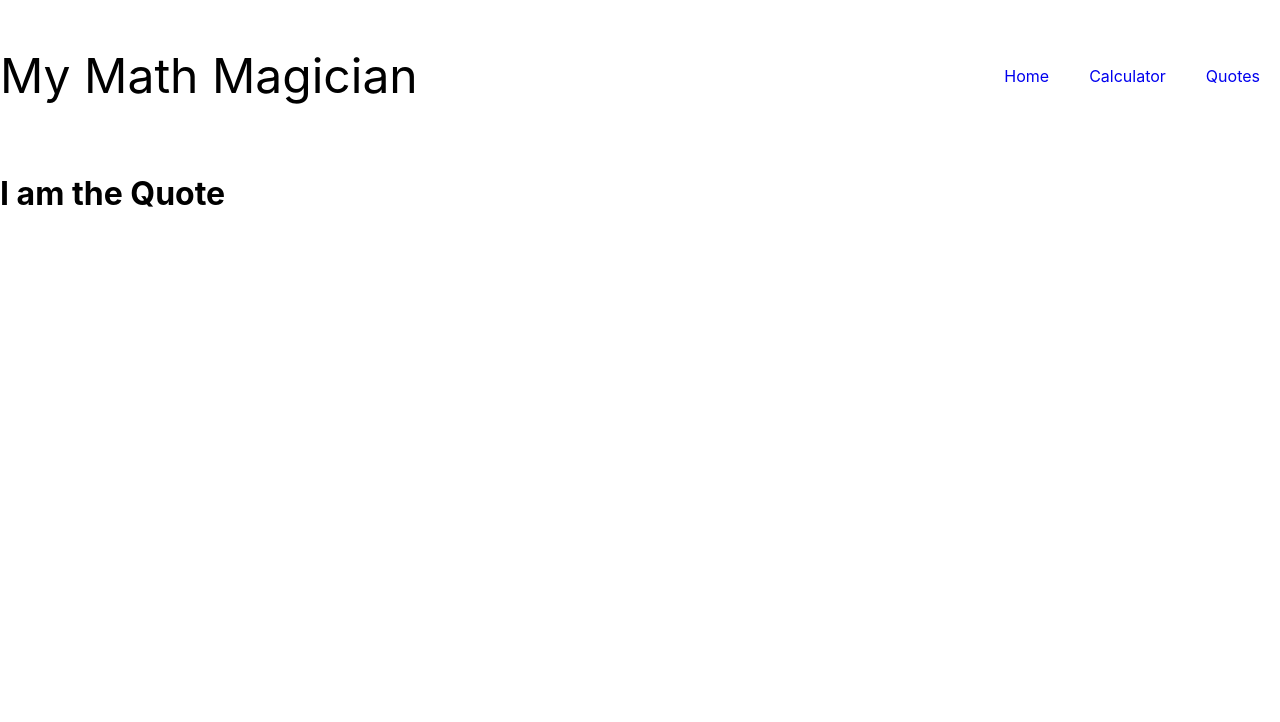
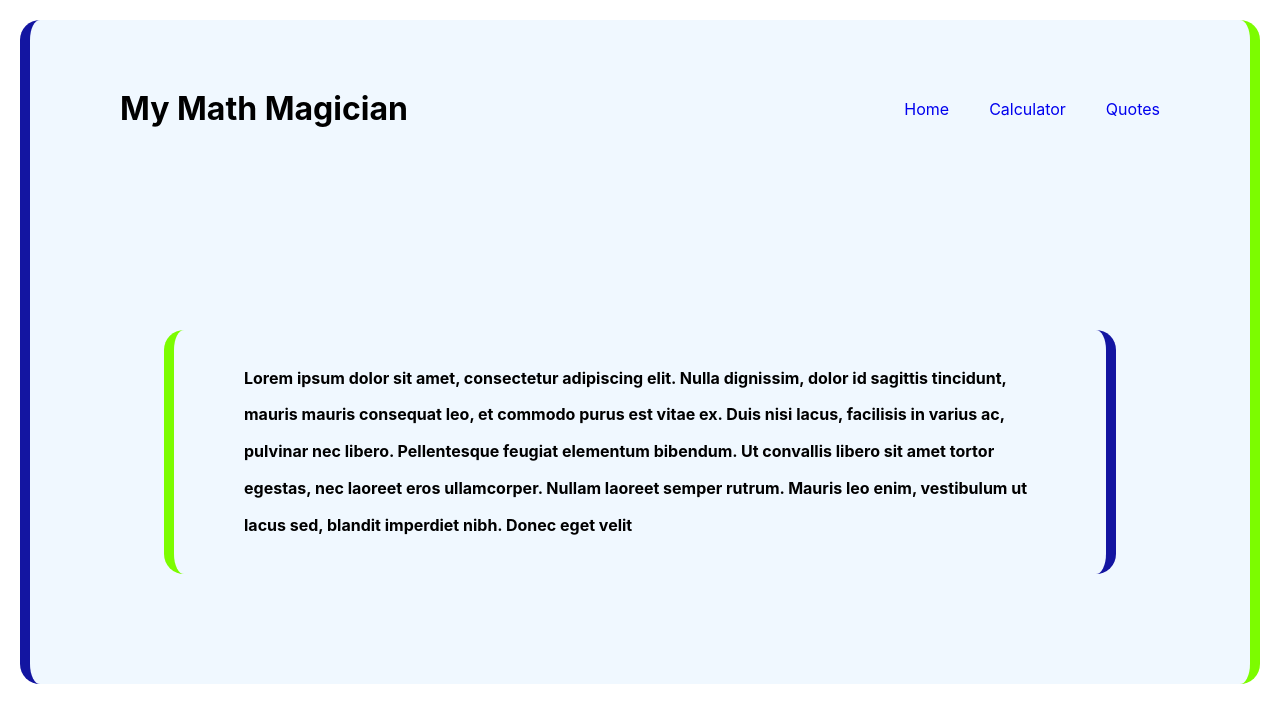
Before and after one commit to richardoppiyo/math-magician, a React (Create React App) app: page /Quotes in a window 1280 px wide. Shown: the top 722 px of the page. Built offline with nearby package versions, Linux system fonts and the light colour scheme.

Commit message:
add content to quote page and fix linter errors

```diff
--- a/src/components/Calculator.css
+++ b/src/components/Calculator.css
@@ -1,19 +1,27 @@
 .grid-container {
-  width: 40%;
+  width: 35%;
   display: grid;
   grid-template-columns: auto auto auto auto;
-  gap: 1px;
+  gap: 0.5px;
   background-color: #cdd2d6;
   padding: 10px;
-  margin: 0 auto;
+  margin: 0 10vw 0 auto;
+}
+
+.outerbox {
+  margin: 20px;
+  padding: 30px 70px;
+  background-color: aliceblue;
+  border-left: 10px rgb(19, 21, 161) solid;
+  border-right: 10px lawngreen solid;
+  border-radius: 20px;
 }
 
 .grid-container > button {
   background-color: rgba(255, 255, 255, 0.8);
   text-align: center;
-  padding: 20px 0;
   font-size: 30px;
-  height: 100px;
+  height: 85px;
 }
 
 .item1 {
--- a/src/components/Calculator.js
+++ b/src/components/Calculator.js
@@ -12,10 +12,15 @@ const Calculator = () => {
     setState(calculate(state, button));
   };
 
+  const myStyle = {
+    color: 'red',
+    marginLeft: '3vw',
+  };
+
   return (
-    // <Header />
     <div className="outerbox">
       <Header />
+      <h2 style={myStyle}>Let&apos;s get it rolling!!</h2>
       <div className="grid-container">
         <button type="button" className="item1">{ state.next || state.operation || state.total || 0}</button>
         <button type="button" className="item2" onClick={() => handelClick(obj, 'AC')}>AC</button>
--- a/src/components/Header.js
+++ b/src/components/Header.js
@@ -3,10 +3,7 @@ import './HeaderStyles.css';
 
 const Header = () => (
   <header className="headsection">
-    <h1 style={{
-      fontSize: '3rem', fontWeight: '400', marginBottom: '2rem', lineHeight: '1em', color: '#000',
-    }}
-    >
+    <h1 className="heading">
       My Math Magician
     </h1>
     <ul className="lists">
--- a/src/components/HeaderStyles.css
+++ b/src/components/HeaderStyles.css
@@ -1,20 +1,22 @@
 .headsection {
   padding: 20px 0;
-    lineHeight: 1.5em;
   display: flex;
   flex-wrap: wrap;
-    align-items: flex-end;
   justify-content: space-between;
   align-items: center;
+}
+
+.heading {
+  margin-left: 20px;
 }
 
 .lists {
   display: flex;
   flex-wrap: wrap;
-    align-items: flex-end;
   justify-content: space-between;
   align-items: center;
 }
+
 .list-item {
   text-decoration: none;
   margin: 0 20px;
--- a/src/components/Home.css
+++ b/src/components/Home.css
@@ -4,6 +4,16 @@
   background-color: aliceblue;
   line-height: 2.3em;
   border-left: 10px rgb(19, 21, 161) solid;
-    border-right:  10px lawngreen solid;
+  border-right: 10px lawngreen solid;
   border-radius: 20px;
 }
+
+.Quotecontent {
+  margin: 20vh 5vw 10vh;
+  padding: 30px 70px;
+  background-color: aliceblue;
+  line-height: 2.3em;
+  border-right: 10px rgb(19, 21, 161) solid;
+  border-left: 10px lawngreen solid;
+  border-radius: 20px;
+}
--- a/src/components/Quotes.js
+++ b/src/components/Quotes.js
@@ -1,10 +1,18 @@
 import React from 'react';
 import Header from './Header';
+import './Home.css';
 
 const Quotes = () => (
-  <div>
+  <div className="content">
     <Header />
-    <h1>I am the Quote</h1>
+    <h4 className="Quotecontent">
+      Lorem ipsum dolor sit amet, consectetur adipiscing elit. Nulla dignissim,
+      dolor id sagittis tincidunt, mauris mauris consequat leo, et commodo purus
+      est vitae ex. Duis nisi lacus, facilisis in varius ac, pulvinar nec libero.
+      Pellentesque feugiat elementum bibendum. Ut convallis libero sit amet tortor
+      egestas, nec laoreet eros ullamcorper. Nullam laoreet semper rutrum. Mauris
+      leo enim, vestibulum ut lacus sed, blandit imperdiet nibh. Donec eget velit
+    </h4>
   </div>
 
 );
```
Lines whose indentation alone changed are shown as unchanged.
